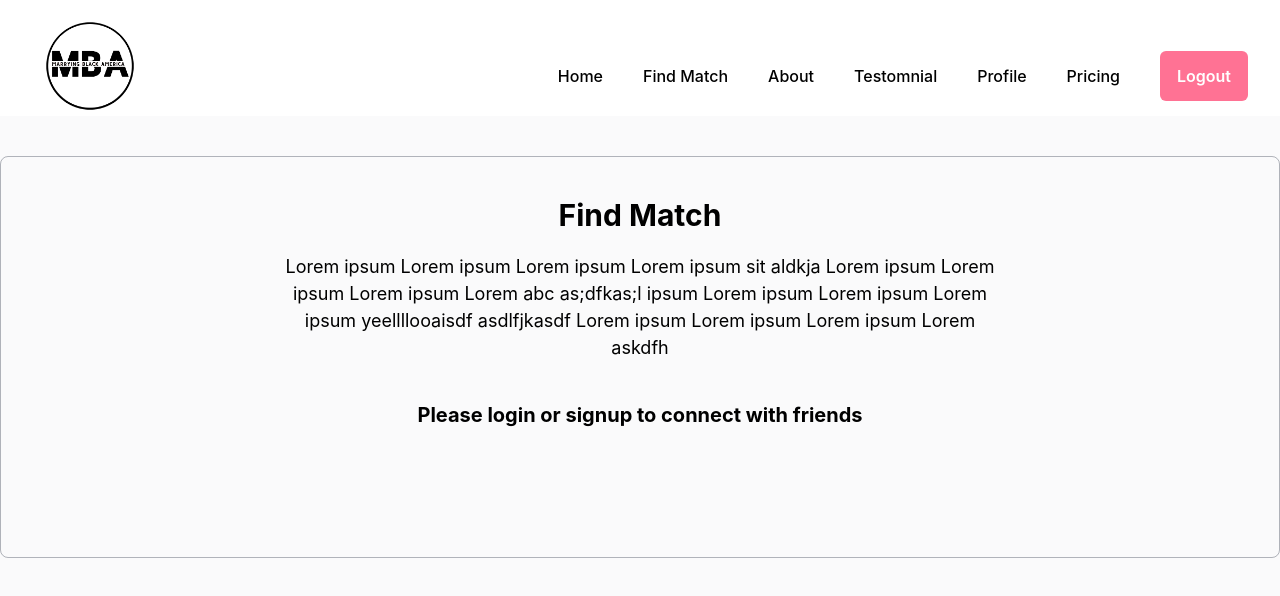
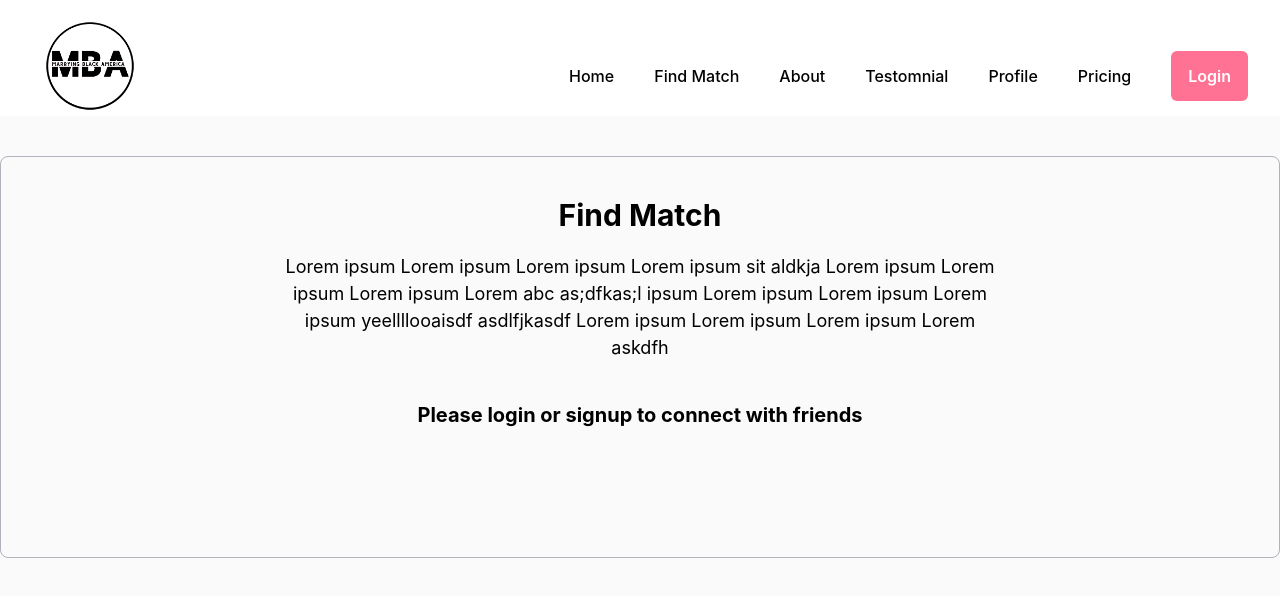
Before and after one commit to HyderAshfaq81/BJ-Social, a React (Create React App) app: page /find_matches in a window 1280 px wide. Shown: the top 596 px of the page. Built offline with nearby package versions, Linux system fonts and the light colour scheme.

Commit message:
fix deployment

```diff
--- a/src/Components/Home/Header.js
+++ b/src/Components/Home/Header.js
@@ -3,7 +3,7 @@ import MBALogo from '../../assets/MBALogo.png';
 
 const Header = () => {
   const [isMenuOpen, setIsMenuOpen] = useState(false);
-
+  const [token, setToken] = useState(localStorage.getItem("authToken"))
   const toggleMenu = () => {
     setIsMenuOpen(!isMenuOpen);
   };
@@ -108,16 +108,32 @@ const Header = () => {
               Pricing{" "}
             </a>
           </div>
-
+          {!token &&
             <a
-            href="#"
+              href="/login"
               title=""
+              className="items-center justify-center hidden px-4 py-3 ml-10 text-base font-semibold text-white transition-all duration-200 bg-base border border-transparent rounded-md lg:inline-flex hover:base focus:base"
+              role="button"
+            >
+              {" "}
+              Login{" "}
+            </a>
+          }
+          {token &&
+            <a
+              href="/login"
+              title=""
+              onClick={() => {
+                localStorage.removeItem('authToken')
+                // toast.success('Logged out successfully');
+              }}
               className="items-center justify-center hidden px-4 py-3 ml-10 text-base font-semibold text-white transition-all duration-200 bg-base border border-transparent rounded-md lg:inline-flex hover:base focus:base"
               role="button"
             >
               {" "}
               Logout{" "}
             </a>
+          }
         </nav>
         {isMenuOpen &&
           <nav className="pt-4 pb-6 bg-white border border-gray-200 rounded-md shadow-md lg:hidden">
```
Lines whose indentation alone changed are shown as unchanged.
